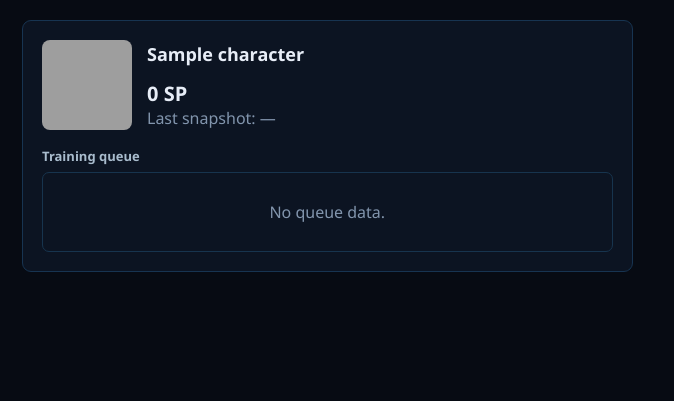
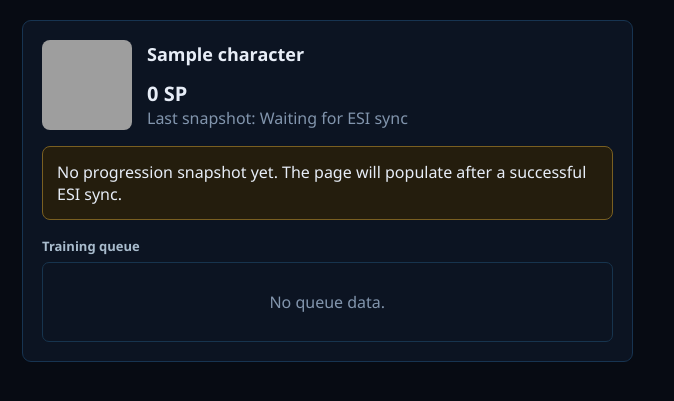
Before and after one commit to rhild94/eve-ratting-tracker, a FastAPI app: page /progression in a window 1280 px wide. Shown: the part 114-515 px from the top of the page, without its empty margins (0-674 px from the left). Run offline with FastAPI, Linux system fonts and the light colour scheme; tables that the repository leaves empty hold one stand-in row (values such as "Sample post"); grey boxes are pictures that could not be loaded.

Commit message:
Make progression state clear and responsive

```diff
--- a/templates/progression.html
+++ b/templates/progression.html
@@ -5,7 +5,7 @@
 <div class="progression-grid">
 {% for c in characters %}
 <section class="panel character-full">
-<div class="portrait-head"><img src="{{ c.portrait }}" alt=""><div><h2>{{ c.name }}</h2><div class="sp">{{ "{:,}".format(c.total_sp) }} SP</div><div class="muted">Last snapshot: {{ c.captured_at[:16].replace("T"," ") if c.captured_at else "—" }}</div></div></div>
+<div class="portrait-head"><img src="{{ c.portrait }}" alt=""><div><h2>{{ c.name }}</h2><div class="sp">{{ "{:,}".format(c.total_sp) }} SP</div><div class="muted">Last snapshot: {{ c.captured_at[:16].replace("T"," ") if c.captured_at else "Waiting for ESI sync" }}</div></div></div>{% if not c.has_snapshot %}<div class="warning">No progression snapshot yet. The page will populate after a successful ESI sync.</div>{% endif %}
 {% if c.changes %}<h3>Recent completed skill changes</h3>{% for ch in c.changes %}<div class="change">↑ {{ ch.skill }} {{ ch.from }} → {{ ch.to }}</div>{% endfor %}{% endif %}
 <h3>Training queue</h3>
 <div class="queue-list">{% for q in c.queue %}<div class="queue-row"><span>{{ loop.index }}</span><b>{{ q.skill }}</b><span>Level {{ q.level }}</span><span>{{ q.finish_date[:16].replace("T"," ") if q.finish_date else "Queued" }}</span></div>{% else %}<div class="empty">No queue data.</div>{% endfor %}</div>
```
